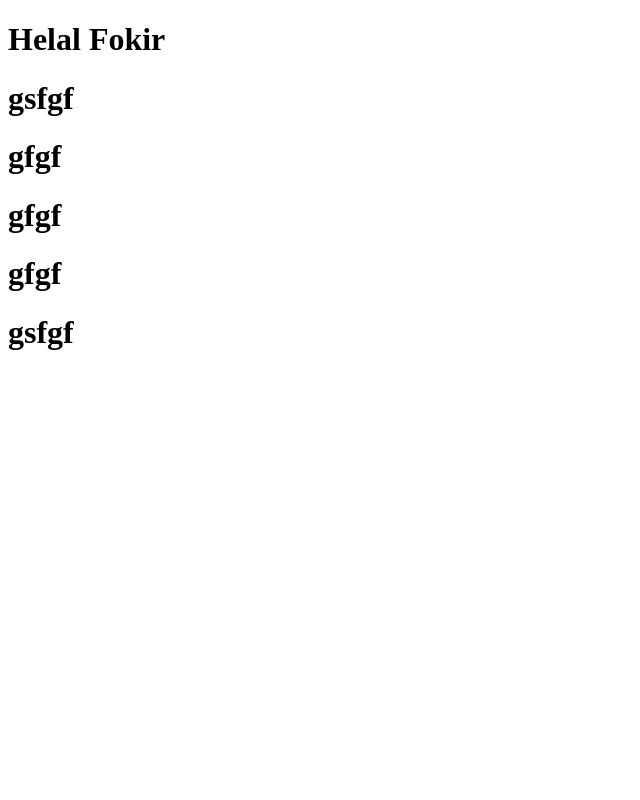
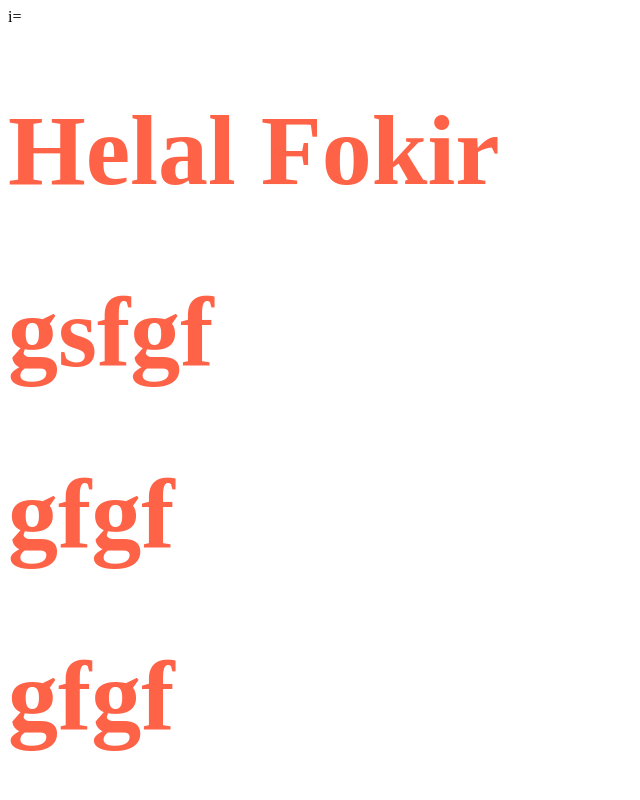
Before and after one commit to tepufokir/Helal-Fkir, a plain HTML site: page index.html in a window 1280 px wide. Shown: the top 800 px of the page, without its empty margins (0-640 px from the left). Drawn offline with Linux system fonts and the light colour scheme.

Commit message:
all okey

```diff
--- a/index.html
+++ b/index.html
@@ -5,6 +5,7 @@
     <meta http-equiv="X-UA-Compatible" content="IE=edge">
     <meta name="viewport" content="width=device-width, initial-scale=1.0">
     <title>Document</title>
+    i=<link rel="stylesheet" href="style.css">
 </head>
 <body>
     <h1>Helal Fokir</h1>
--- /dev/null
+++ b/style.css
@@ -0,0 +1,4 @@
+h1{
+    font-size: 100px;
+    color: tomato;
+}
```
